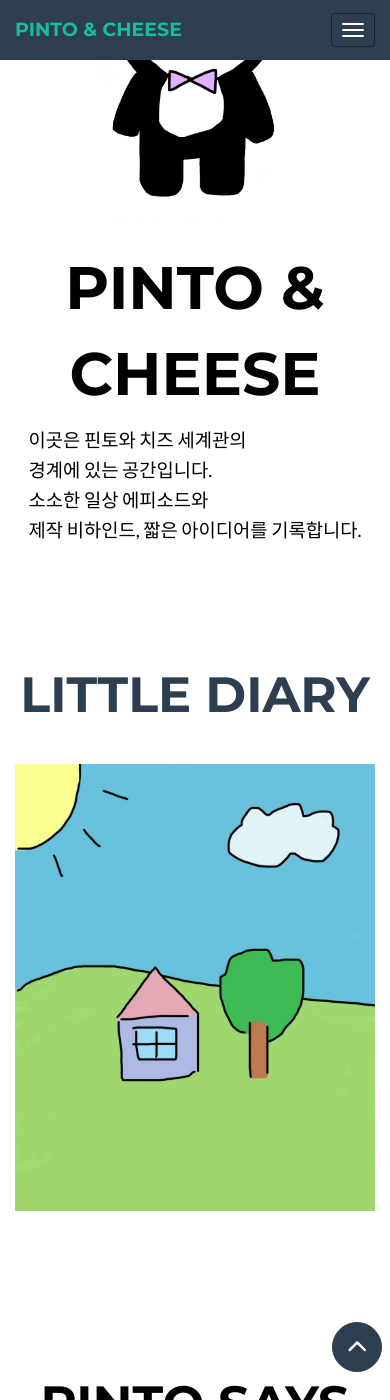
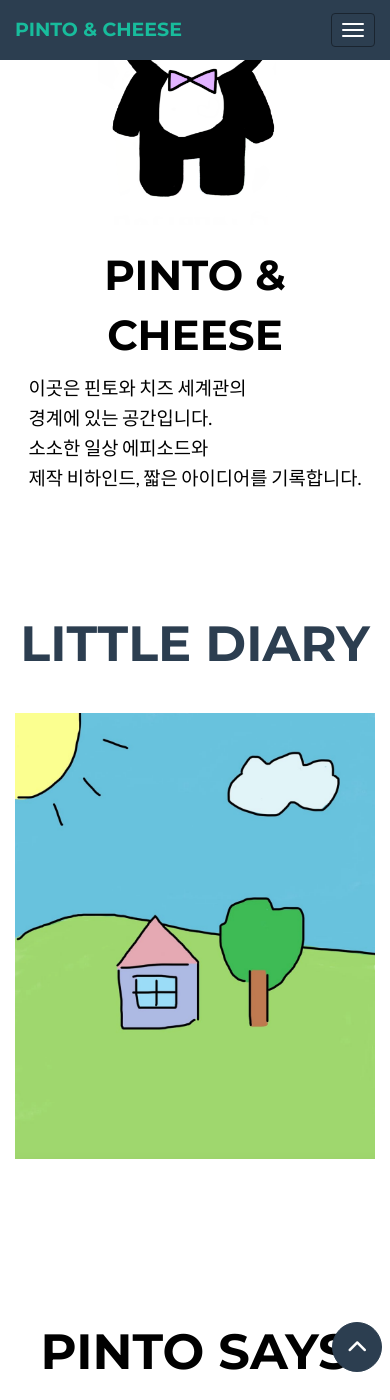
Before and after one commit to pintocheese/pintocheese.github.io, a Jekyll site: the page built from _posts/2014-07-18-project-1.markdown, in a window 390 px wide and 1400 px high, scrolled down 200 px. Built offline with Jekyll 4.4.1, drawn with Linux system fonts in a browser that asks for light colours.

Commit message:
Update custom.css

```diff
--- a/assets/css/custom.css
+++ b/assets/css/custom.css
@@ -55,7 +55,7 @@ section.success,
 /* ///모바일 글자 크기/// */
 @media (max-width: 991px) {
   header .intro-text .name {
-    font-size: 4em !important;  /* 강제로 적용 */
+    font-size: 2.8em !important;  /* 강제로 적용 */
     display: block;             /* span이라도 크기 반영 안정화 */
   }
 
```
